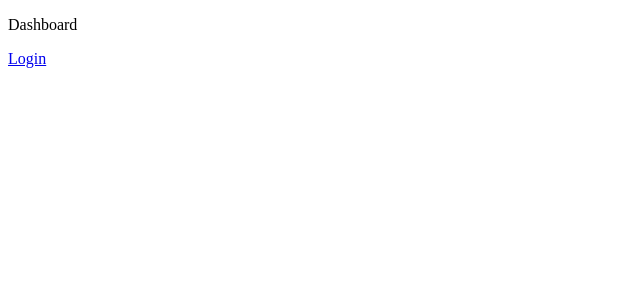
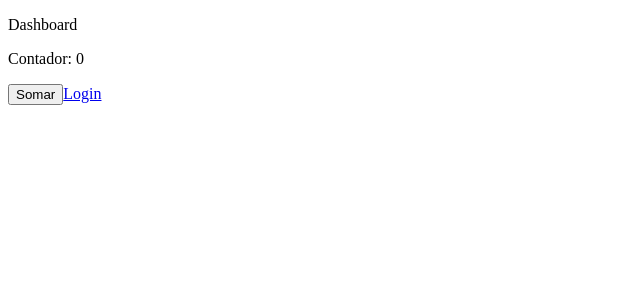
Before and after one commit to hydrahtec/REACT, a React (Create React App) app in the folder aulas/: page /pagina-inicial in a window 1280 px wide. Shown: the top 300 px of the page, without its empty margins (0-640 px from the left). Built offline with nearby package versions, Linux system fonts and the light colour scheme.

Commit message:
useref exemplo 2

```diff
--- a/aulas/src/App/pages/dashboard/Dashboard.tsx
+++ b/aulas/src/App/pages/dashboard/Dashboard.tsx
@@ -1,10 +1,16 @@
 import {Link} from 'react-router-dom';
+import { useRef } from 'react';
 
 export const Dashboard = () => {
+    const countRef = useRef({count : 0});
+
 
     return (
         <div>
             <p>Dashboard</p>
+
+            <p>Contador: {countRef.current.count}</p>
+            <button onClick={() => countRef.current.count++}>Somar</button>
             <Link to="/entrar">Login</ Link>
         </div>
     );
```
